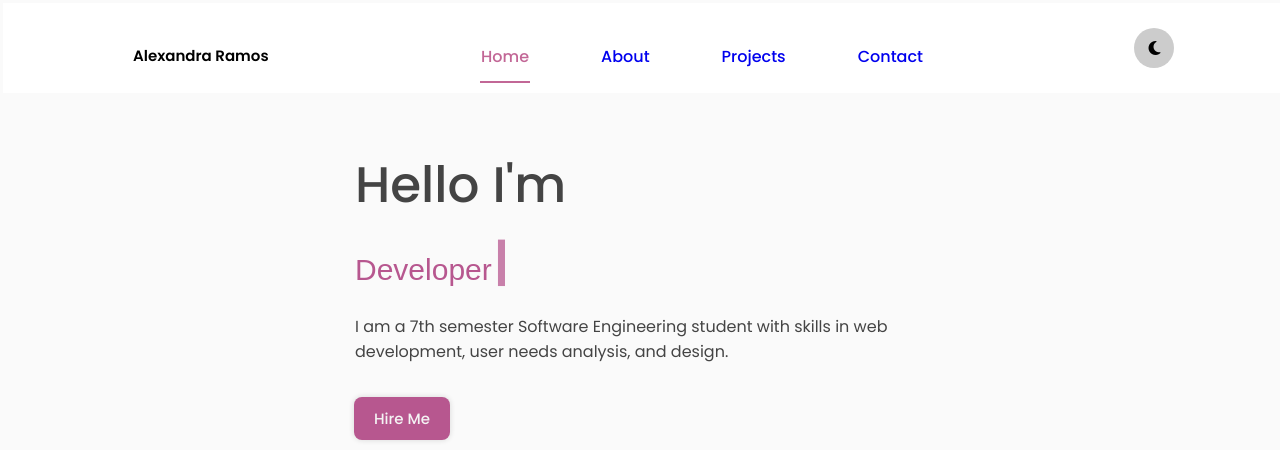
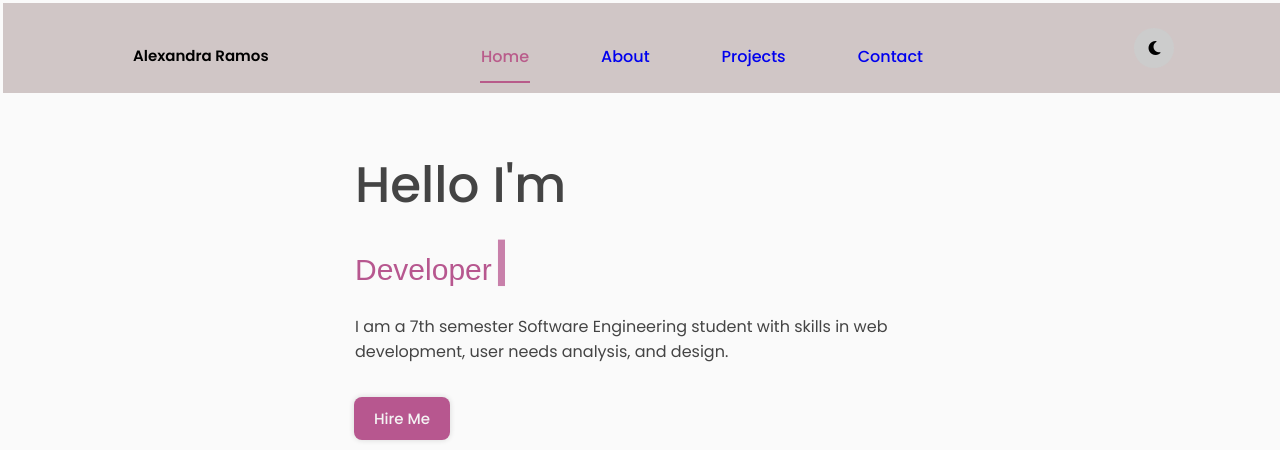
Before and after one commit to AleRamosA/portfolio-alexandra-ramos, a plain HTML site: page index.html in a window 1280 px wide. Shown: the top 450 px of the page. Drawn offline with nearby package versions, Linux system fonts and the light colour scheme; a web font is replaced by a local one.

Commit message:
feat: fix nav menu color

```diff
--- a/styles.css
+++ b/styles.css
@@ -17,7 +17,7 @@
   --first-shadow: rgba(0, 0, 0, 0.1);
 
   --box-color: #fff;
-  --nav-color: #fff;
+  --nav-color: #d0c6c6;
   --nav-icon: #000;
   --logo-color: #000;
 
```
